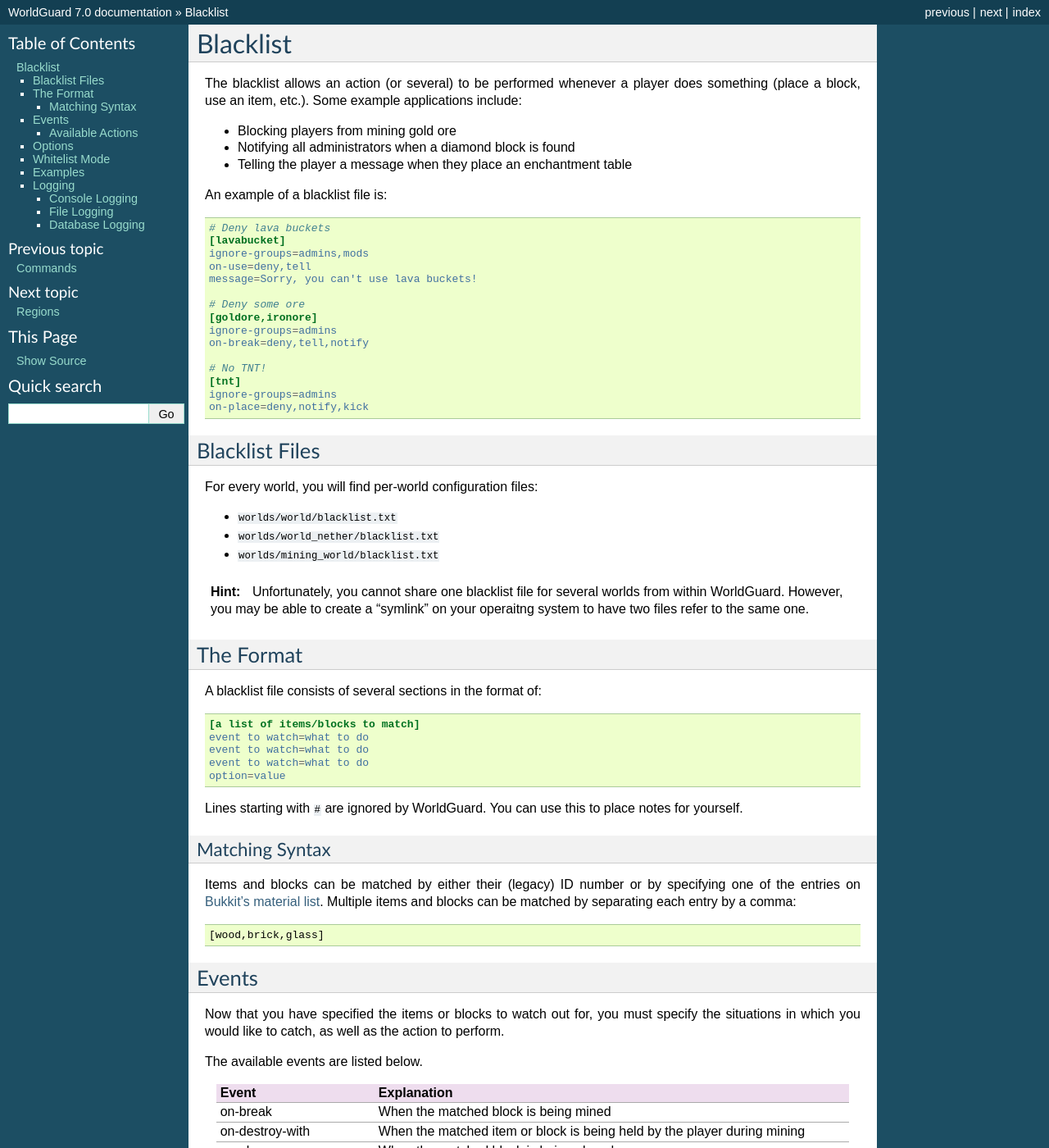
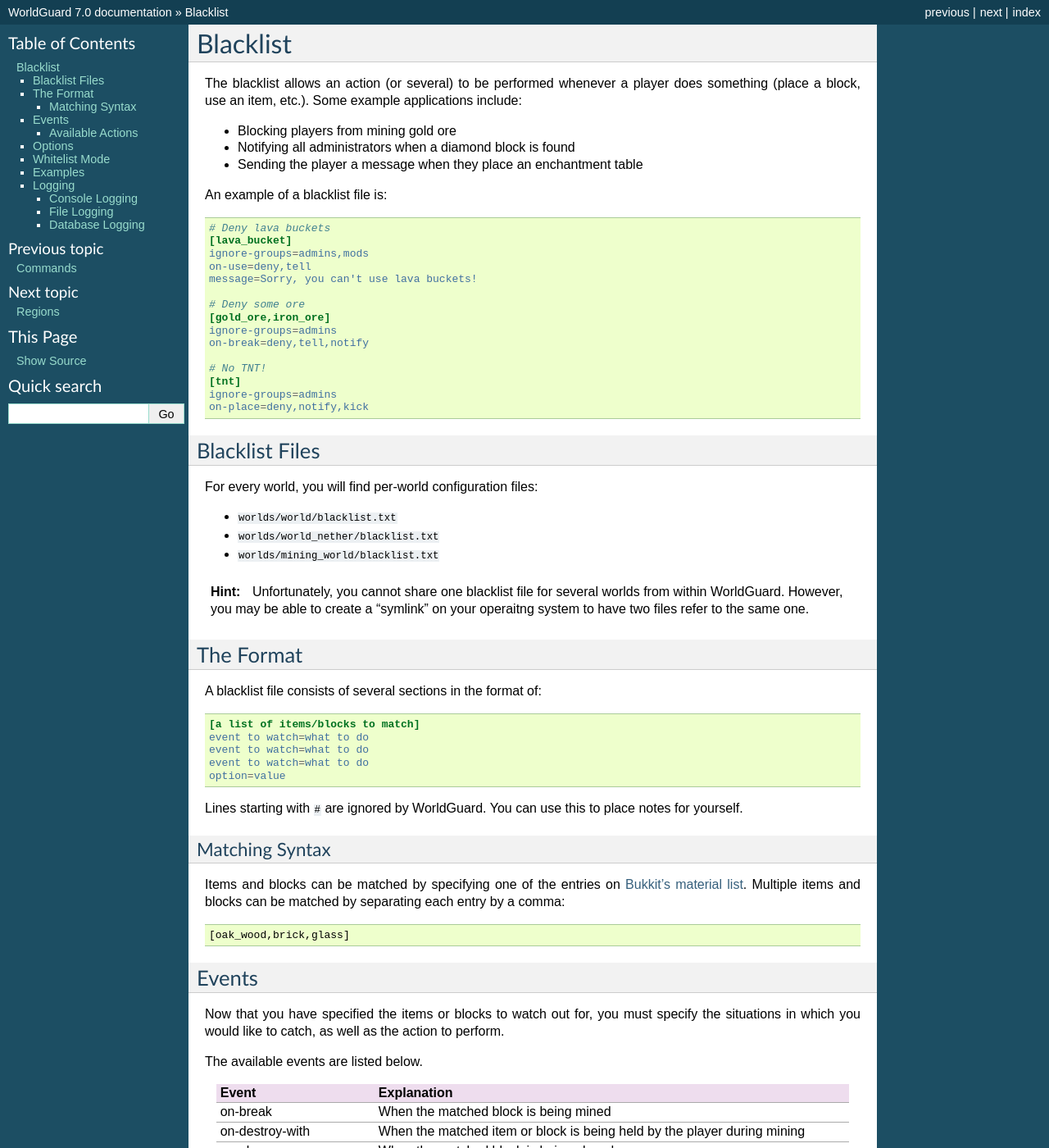
Before and after one commit to aurorasmiles/WorldGuardDocs, a Sphinx documentation site: the page built from source/blacklist.rst, in a window 1280 px wide and 1400 px high. Shown: the whole window at 82% size. Built offline with Sphinx 7.4.7, drawn with Linux system fonts in a browser that asks for light colours; some of the changed text lies outside the part shown.

Commit message:
Update material names used in blacklist examples

```diff
--- a/source/blacklist.rst
+++ b/source/blacklist.rst
@@ -6,20 +6,20 @@
 
 * Blocking players from mining gold ore
 * Notifying all administrators when a diamond block is found
-* Telling the player a message when they place an enchantment table
+* Sending the player a message when they place an enchantment table
 
 An example of a blacklist file is:
 
 .. code-block:: ini
 
     # Deny lava buckets
-    [lavabucket]
+    [lava_bucket]
     ignore-groups=admins,mods
     on-use=deny,tell
     message=Sorry, you can't use lava buckets!
 
     # Deny some ore
-    [goldore,ironore]
+    [gold_ore,iron_ore]
     ignore-groups=admins
     on-break=deny,tell,notify
 
@@ -58,9 +58,9 @@
 Matching Syntax
 ~~~~~~~~~~~~~~~
 
-Items and blocks can be matched by either their (legacy) ID number or by specifying one of the entries on `Bukkit's material list <https://hub.spigotmc.org/javadocs/bukkit/org/bukkit/Material.html>`_. Multiple items and blocks can be matched by separating each entry by a comma::
+Items and blocks can be matched by specifying one of the entries on `Bukkit's material list <https://hub.spigotmc.org/javadocs/bukkit/org/bukkit/Material.html>`_. Multiple items and blocks can be matched by separating each entry by a comma::
 
-    [wood,brick,glass]
+    [oak_wood,brick,glass]
 
 Events
 ======
@@ -136,11 +137,11 @@
 Examples
 ========
 
-.. topic:: Example: Blocking all bucket use
+.. topic:: Example: Blocking some bucket use
 
     .. code-block:: ini
 
-        [lavabucket,waterbucket,bucket]
+        [lava_bucket,water_bucket,bucket]
         on-use=deny,tell
 
 .. topic:: Example: Kicking players using TNT and notify administrators
@@ -169,7 +170,7 @@
 * File
 * Database
 
-These log targets can be enabled or disabled in the :doc:`../config`. Multiple log targets can be enabled at one time. By default, only the console log target is enabled.
+These log targets can be enabled or disabled in the :doc:`config`. Multiple log targets can be enabled at one time. By default, only the console log target is enabled.
 
 Console Logging
 ~~~~~~~~~~~~~~~
@@ -179,7 +180,7 @@
 File Logging
 ~~~~~~~~~~~~
 
-File logging writes the log entries to a file. In the :doc:`../config`, the path for the log file can be specified with special variables in it (like today's date), so you can have logs automatically rotated every day.
+File logging writes the log entries to a file. In the :doc:`config`, the path for the log file can be specified with special variables in it (like today's date), so you can have logs automatically rotated every day.
 
 The following variables can be used:
 
```
Also changed, not shown: other parts of source/blacklist.rst (+1 -0 lines).
